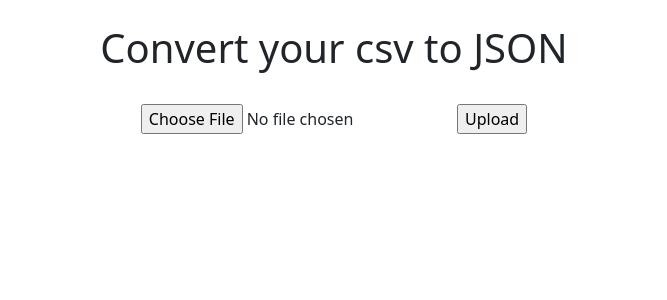
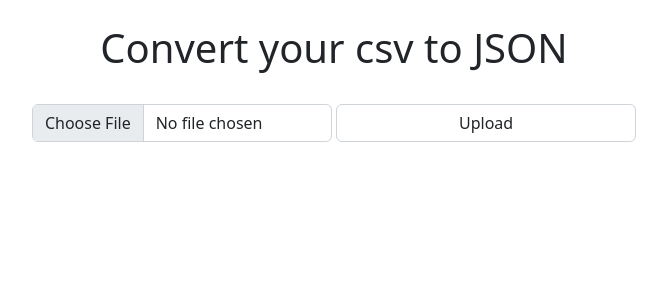
Before and after one commit to Rononoa13/flask-case-converter, a Flask app: page /csv_json_converter in a window 1280 px wide. Shown: the part 50-350 px from the top of the page, without its empty margins (306-973 px from the left). Run offline with Flask 2, Linux system fonts and the light colour scheme.

Commit message:
Fix form in csvtoJSON converter

```diff
--- a/templates/csv_to_json.html
+++ b/templates/csv_to_json.html
@@ -5,10 +5,14 @@
 {% endblock %}
 
 {% block content %}
-    <div align="center" class="csv-upload-container">
+    <div class="csv-upload-container" style="text-align: center;">
         <form action="" method=post enctype=multipart/form-data>
-            <input type="file" name="file">
-            <input type="submit" value="Upload">
+            <div class="form-group" style="display: inline-block;">
+                <input type="file" class="form-control" style="width: 300px;" name="file">
+            </div>
+            <div class="form-group" style="display: inline-block;">
+                <input type="submit" class="form-control" style="width: 300px;" value="Upload">
+            </div>
         </form>
     </div>
 {% endblock %}
@@ -16,6 +20,7 @@
 {% block json_content %}
     <div class="json-preview-container">
         {% if display_message %}
+        <br>
         <h3 align="center">Your JSON preview:</h3>
         {% endif %}
         <pre align="center">{{ json_preview }}</pre>
@@ -24,7 +29,7 @@
     {% if display_message %}
         <div align="center" class="json-download-container">
             <form action="/download-json" method="post" enctype="multipart/form-data">
-                <button type="submit" value="">Download JSON</button>
+                <button type="submit" class="btn btn-success">Download JSON</button>
             </form>
         </div>
     {% endif %}
```
Also changed, not shown: static/style.css (line endings or trailing spaces).
